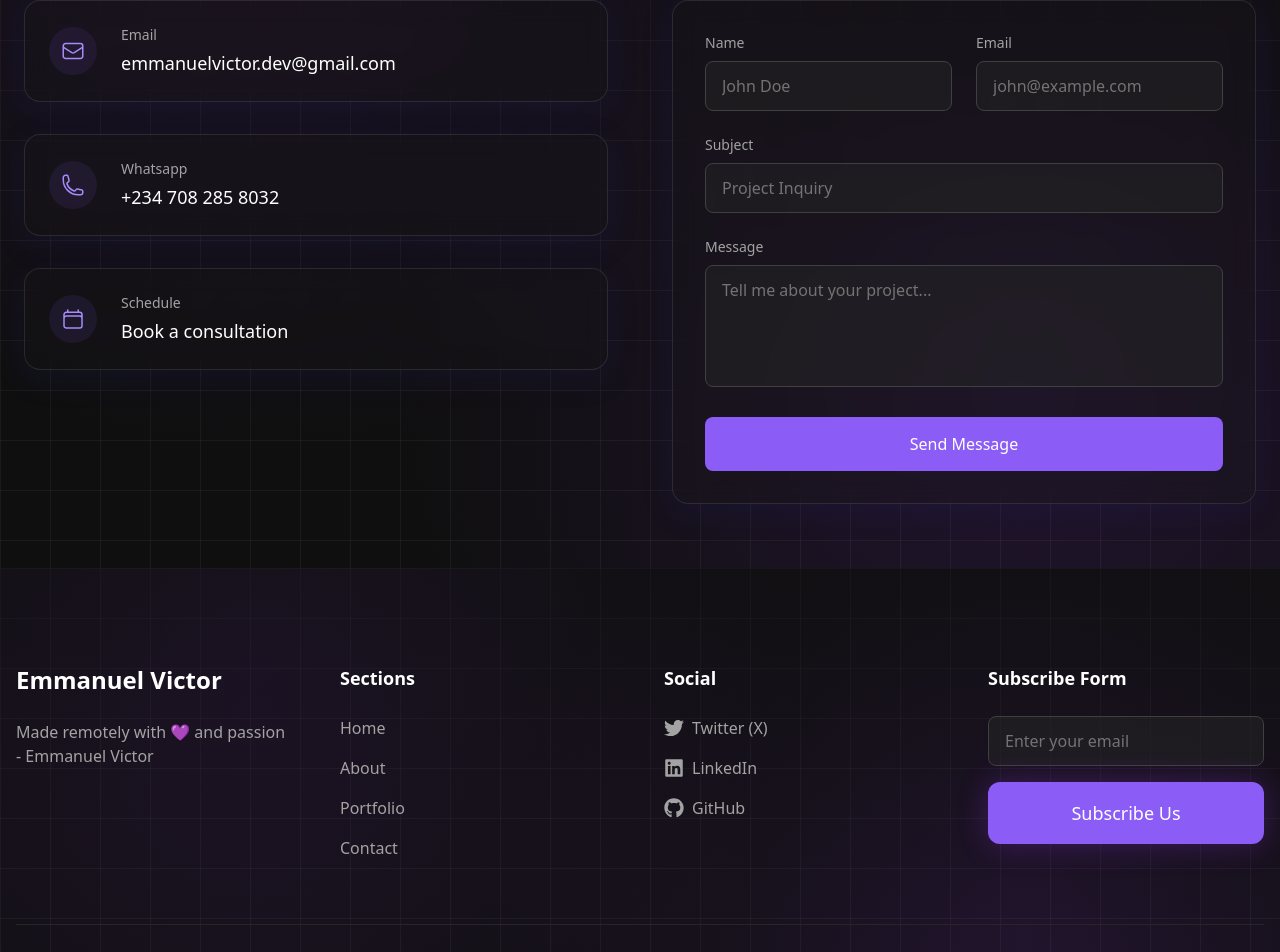
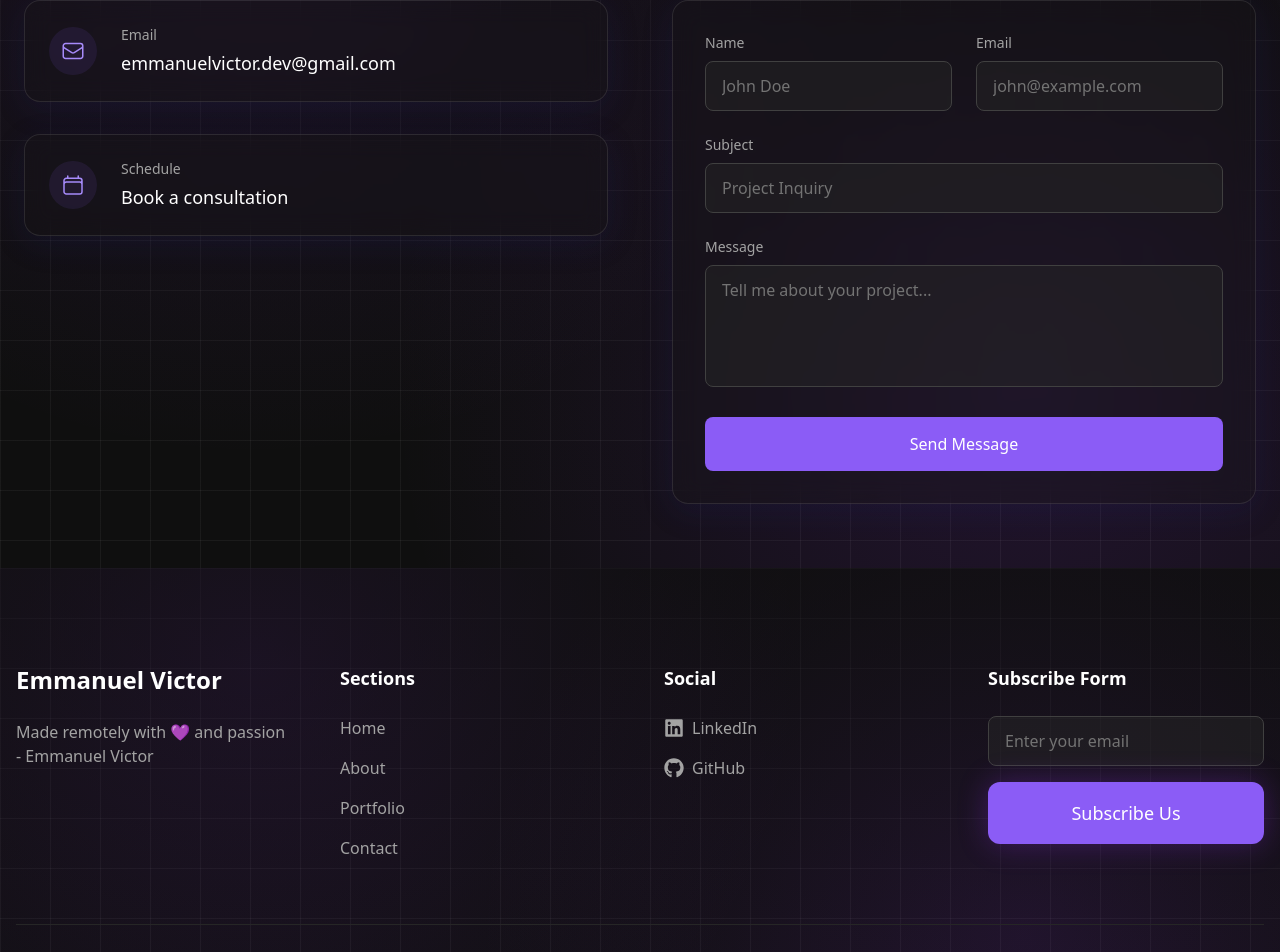
Before and after one commit to EmmanuelVictor62/portfolio-website, a React (Vite) app: page / in a window 1280 px wide. Shown: the part 9222-10174 px from the top of the page. Built offline with nearby package versions, Linux system fonts and the light colour scheme; no server answers.

Commit message:
Fixed issue with form and removed mobile number

```diff
--- a/src/components/Contact.jsx
+++ b/src/components/Contact.jsx
@@ -74,12 +74,12 @@ const Contact = () => {
       value: "emmanuelvictor.dev@gmail.com",
       link: "mailto:emmanuelvictor.dev@gmail.com",
     },
-    {
-      icon: PhoneIcon,
-      title: "Whatsapp",
-      value: "+234 708 285 8032",
-      link: "tel:+2347082858032",
-    },
+    // {
+    //   icon: PhoneIcon,
+    //   title: "Whatsapp",
+    //   value: "+234 708 285 8032",
+    //   link: "tel:+2347082858032",
+    // },
     {
       icon: CalendarIcon,
       title: "Schedule",
--- a/src/components/Footer.jsx
+++ b/src/components/Footer.jsx
@@ -15,11 +15,11 @@ const Footer = () => {
     {
       title: "Social",
       links: [
-        {
-          name: "Twitter (X)",
-          href: "https://x.com/royalmanuel62",
-          icon: FaTwitter,
-        },
+        // {
+        //   name: "Twitter (X)",
+        //   href: "https://x.com/royalmanuel62",
+        //   icon: FaTwitter,
+        // },
         {
           name: "LinkedIn",
           href: "https://www.linkedin.com/in/emmanuel-victor-isaac/",
```
